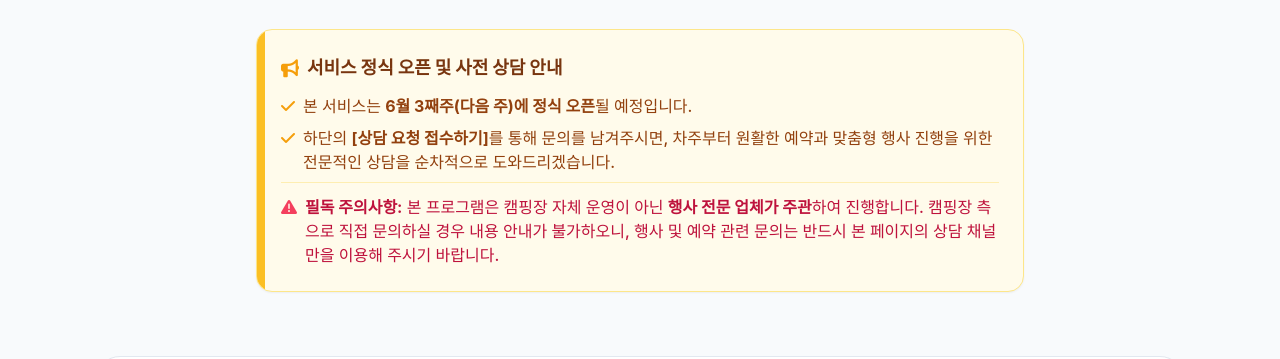
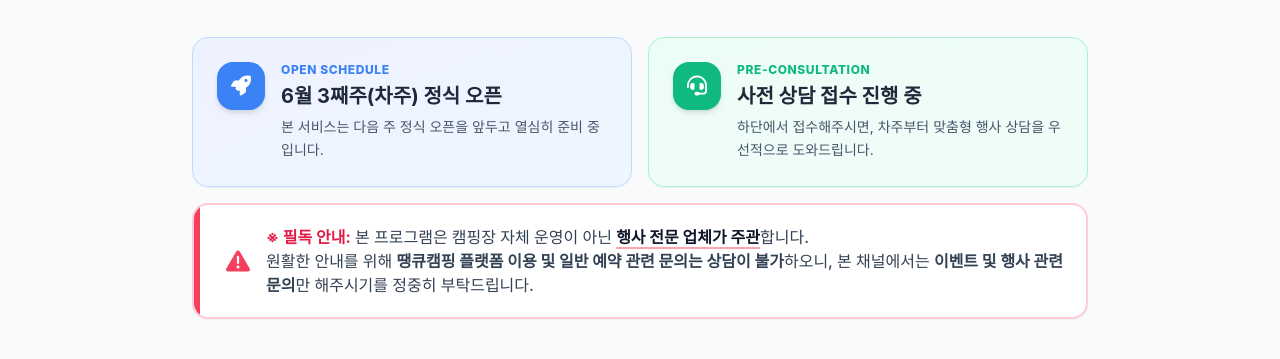
Before and after one commit to thankQ-service/event_camping, a plain HTML site: page index.html in a window 1280 px wide. Shown: the part 163-522 px from the top of the page. Drawn offline with nearby package versions, Linux system fonts and the light colour scheme.

Commit message:
Add files via upload

```diff
--- a/index.html
+++ b/index.html
@@ -71,31 +71,48 @@
             <h1 class="text-4xl md:text-5xl font-extrabold text-slate-900 tracking-tight mb-4">
                 캠핑장 이벤트 프로그램
             </h1>
-            <p class="text-lg text-slate-600 max-w-2xl mx-auto mb-8">
+            <p class="text-lg text-slate-600 max-w-2xl mx-auto mb-10">
                 캠핑장의 규모와 예산에 맞춰 자유롭게 선택할 수 있는 단품 프로그램부터,<br class="hidden md:block">
                 번거로움 없이 완벽한 행사를 만들어드리는 올인원 패키지까지 한눈에 비교해 보세요.
             </p>
 
-            <!-- 사전 안내사항 영역 -->
-            <div class="bg-amber-50 border border-amber-200 rounded-2xl p-6 max-w-3xl mx-auto text-left shadow-sm relative overflow-hidden">
-                <div class="absolute top-0 left-0 w-2 h-full bg-amber-400"></div>
-                <h4 class="font-extrabold text-amber-900 mb-3 flex items-center text-lg">
-                    <i class="fas fa-bullhorn text-amber-500 mr-2"></i> 서비스 정식 오픈 및 사전 상담 안내
-                </h4>
-                <ul class="space-y-2 text-sm md:text-base text-amber-800 font-medium leading-relaxed">
-                    <li class="flex items-start">
-                        <i class="fas fa-check mt-1 mr-2 text-amber-500"></i>
-                        <span>본 서비스는 <strong>6월 3째주(다음 주)에 정식 오픈</strong>될 예정입니다.</span>
-                    </li>
-                    <li class="flex items-start">
-                        <i class="fas fa-check mt-1 mr-2 text-amber-500"></i>
-                        <span>하단의 <strong>[상담 요청 접수하기]</strong>를 통해 문의를 남겨주시면, 차주부터 원활한 예약과 맞춤형 행사 진행을 위한 전문적인 상담을 순차적으로 도와드리겠습니다.</span>
-                    </li>
-                    <li class="flex items-start mt-3 pt-3 border-t border-amber-200/60">
-                        <i class="fas fa-exclamation-triangle mt-1 mr-2 text-rose-500"></i>
-                        <span class="text-rose-700"><strong>필독 주의사항:</strong> 본 프로그램은 캠핑장 자체 운영이 아닌 <strong>행사 전문 업체가 주관</strong>하여 진행합니다. 캠핑장 측으로 직접 문의하실 경우 내용 안내가 불가하오니, 행사 및 예약 관련 문의는 반드시 본 페이지의 상담 채널만을 이용해 주시기 바랍니다.</span>
-                    </li>
-                </ul>
+            <!-- 시각화된 사전 안내사항 영역 (리뉴얼) -->
+            <div class="max-w-4xl mx-auto mb-10">
+                <div class="grid grid-cols-1 md:grid-cols-2 gap-4 mb-4">
+                    <!-- 오픈 일정 카드 -->
+                    <div class="bg-gradient-to-br from-indigo-50 to-blue-50 border border-blue-200 rounded-2xl p-6 text-left shadow-sm flex items-start transform transition duration-300 hover:scale-[1.02]">
+                        <div class="bg-blue-500 text-white rounded-2xl w-12 h-12 flex items-center justify-center mr-4 flex-shrink-0 shadow-md">
+                            <i class="fas fa-rocket text-xl"></i>
+                        </div>
+                        <div>
+                            <div class="text-xs font-extrabold text-blue-500 mb-1 tracking-wider uppercase">Open Schedule</div>
+                            <h4 class="font-bold text-slate-800 text-lg md:text-xl mb-1.5">6월 3째주(차주) 정식 오픈</h4>
+                            <p class="text-sm text-slate-600 leading-relaxed">본 서비스는 다음 주 정식 오픈을 앞두고 열심히 준비 중입니다.</p>
+                        </div>
+                    </div>
+
+                    <!-- 사전 상담 카드 -->
+                    <div class="bg-gradient-to-br from-emerald-50 to-teal-50 border border-emerald-200 rounded-2xl p-6 text-left shadow-sm flex items-start transform transition duration-300 hover:scale-[1.02]">
+                        <div class="bg-emerald-500 text-white rounded-2xl w-12 h-12 flex items-center justify-center mr-4 flex-shrink-0 shadow-md">
+                            <i class="fas fa-headset text-xl"></i>
+                        </div>
+                        <div>
+                            <div class="text-xs font-extrabold text-emerald-500 mb-1 tracking-wider uppercase">Pre-Consultation</div>
+                            <h4 class="font-bold text-slate-800 text-lg md:text-xl mb-1.5">사전 상담 접수 진행 중</h4>
+                            <p class="text-sm text-slate-600 leading-relaxed">하단에서 접수해주시면, 차주부터 맞춤형 행사 상담을 우선적으로 도와드립니다.</p>
+                        </div>
+                    </div>
+                </div>
+
+                <!-- 필독 주의사항 강조 영역 -->
+                <div class="bg-white border-2 border-rose-200 rounded-2xl p-5 text-left flex items-start md:items-center shadow-sm relative overflow-hidden">
+                    <div class="absolute top-0 left-0 w-1.5 h-full bg-rose-500"></div>
+                    <i class="fas fa-exclamation-triangle text-rose-500 text-2xl mr-4 pl-3 mt-1 md:mt-0"></i>
+                    <div class="text-sm md:text-base text-slate-700 font-medium leading-relaxed">
+                        <strong class="text-rose-600">※ 필독 안내:</strong> 본 프로그램은 캠핑장 자체 운영이 아닌 <strong class="text-slate-900 border-b-2 border-rose-300">행사 전문 업체가 주관</strong>합니다.<br class="hidden md:block">
+                        원활한 안내를 위해 <strong>땡큐캠핑 플랫폼 이용 및 일반 예약 관련 문의는 상담이 불가</strong>하오니, 본 채널에서는 <strong>이벤트 및 행사 관련 문의</strong>만 해주시기를 정중히 부탁드립니다.
+                    </div>
+                </div>
             </div>
         </header>
 
@@ -388,7 +405,7 @@
             </div>
         </section>
 
-        <!-- 이벤트 진행 시 홍보 혜택 안내 (신규 추가) -->
+        <!-- 이벤트 진행 시 홍보 혜택 안내 -->
         <section class="mb-16 bg-white rounded-3xl shadow-sm border-2 border-camp-500 overflow-hidden relative">
             <div class="absolute top-0 left-0 bg-camp-500 text-white text-xs font-bold px-4 py-1.5 rounded-br-xl shadow-sm tracking-wider">
                 SPECIAL BENEFIT
@@ -419,7 +436,7 @@
                                 <i class="fas fa-medal text-lg"></i>
                             </div>
                             <div>
-                                <h4 class="font-bold text-slate-800 text-lg">전용 '이벤트 캠핑장' 아이콘 부여</h4>
+                                <h4 class="font-bold text-slate-800 text-lg">'이벤트 캠핑장', '지금 예약하세요' 아이콘 노출</h4>
                                 <p class="text-sm text-slate-500 mt-1.5 leading-relaxed">캠핑장 검색 리스트에서 눈에 띄는 특별 이벤트 아이콘이 부착되어 캠퍼들의 클릭과 시선을 유도합니다.</p>
                             </div>
                         </li>
@@ -429,7 +446,7 @@
                             </div>
                             <div>
                                 <h4 class="font-bold text-slate-800 text-lg">앱 푸시(Push) 및 다각적 마케팅</h4>
-                                <p class="text-sm text-slate-500 mt-1.5 leading-relaxed">수십만 명의 땡큐캠핑 유저들에게 이벤트 소식을 푸시 알림으로 직접 전송하여 즉각적인 예약율 상승을 돕습니다.</p>
+                                <p class="text-sm text-slate-500 mt-1.5 leading-relaxed"><strong class="text-camp-600">170만+ 땡큐캠핑 유저들</strong>에게 이벤트 소식을 푸시 알림으로 직접 전송하여 즉각적인 예약률 상승을 돕습니다.</p>
                             </div>
                         </li>
                     </ul>
```
